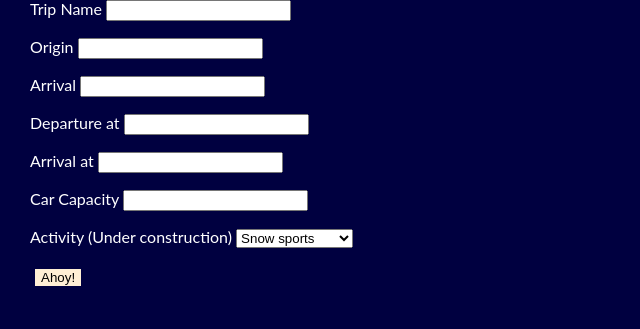
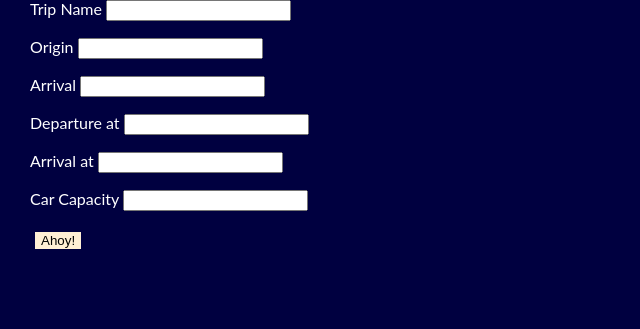
Before and after one commit to thaoabunga/hb-project-poolavan, a Flask app: page /createtrip in a window 1280 px wide. Shown: the part 132-461 px from the top of the page, without its empty margins (0-640 px from the left). Run offline with Flask 2, Linux system fonts and the light colour scheme; some libraries are stand-ins or nearby versions.

Commit message:
updated createtrip route and form

```diff
--- a/server.py
+++ b/server.py
@@ -210,7 +210,7 @@ def create_trip():
     db.session.commit()
 
 
-    return redirect("/usertrip") # TODO: redirect to users within the same loc and activity (list of matching ride requests)
+    return redirect("/homepage") # TODO: redirect to users within the same loc and activity (list of matching ride requests)
 
 # @app.route("/usertrip")
 # def usertrip_all():
--- a/templates/createtrip_form.html
+++ b/templates/createtrip_form.html
@@ -4,21 +4,13 @@
 <h1>Create a trip!</h1>
 
 <h3>Let's get outside, together!</h3>
-<form action="/createtrip">
+<form action="/createtrip" method= "POST">
     <p>Trip Name <input type="text" name="trip_name"></p>
     <p>Origin <input type="text" name="departure_address"></p>
     <p>Arrival <input type="text" name="arrival_address"></p>
     <p>Departure at <input type="text" name="trip_departure_at"></p>
     <p>Arrival at <input type="text" name="trip_arrival_at"></p>
     <p>Car Capacity <input type="integer" name="car_capacity"></p>
-
-    <p>Activity (Under construction) <select name="activity">
-        <option>Snow sports</option>
-        <option>Climbing</option>
-        <option>Hiking</option>
-        <option>Camping</option>
-        <option>Mountain Biking</option>
-    </select>
     </p>
 
 
```
